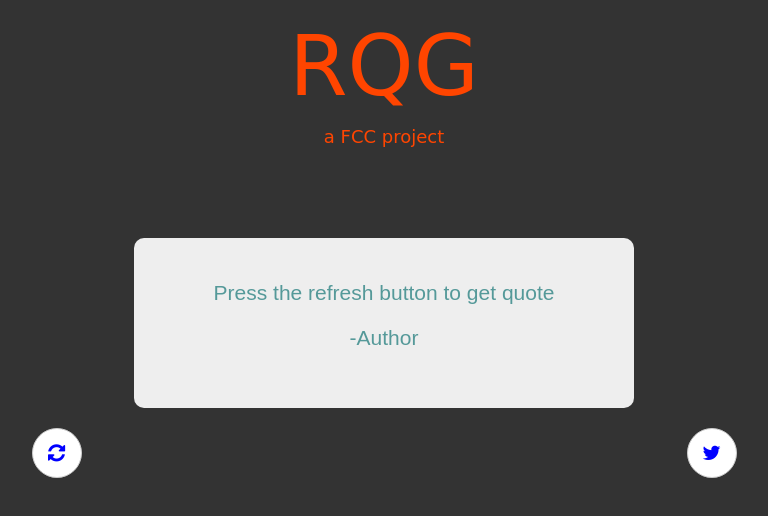
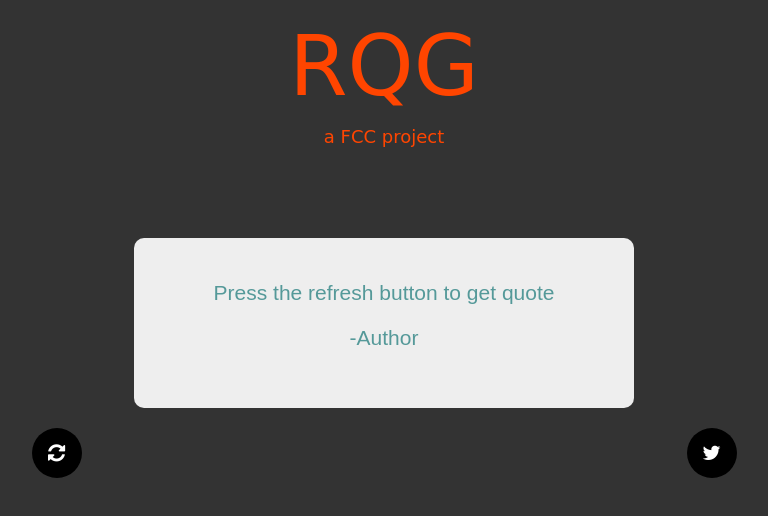
Before and after one commit to elric97/elric97.github.io, a plain HTML site: page index.html in a window 1280 px wide. Shown: the whole page, without its empty margins (256-1024 px from the left). Drawn offline with nearby package versions, Linux system fonts and the light colour scheme.

Commit message:
css updated

```diff
--- a/mycss.css
+++ b/mycss.css
@@ -37,6 +37,10 @@ header
 {
   font-size: 1em;
 }
+.btn-default
+{
+  background-color: black;
+}
 .btn-circle.btn-lg
 {
   width: 50px;
@@ -45,14 +49,15 @@ header
   font-size: 10px;
   line-height: 1.33;
   border-radius: 50px;
+  border-color: transparent;
 }
 .btn-default:hover
 {
-  background-color: red;
+  background-color: blue;
 }
 i
 {
-  color: blue;
+  color: #fff;
 }
 body
 {
```
